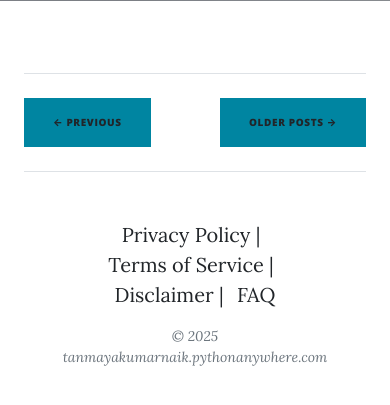
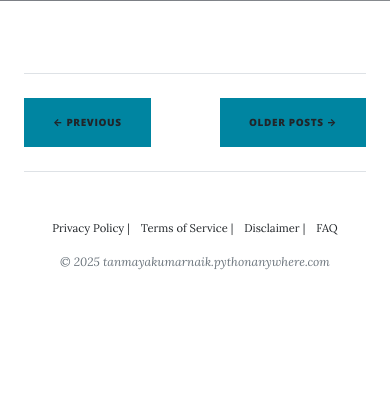
Before and after one commit to TanCannon/TechPost, a Flask app: template templates/index.html in a window 390 px wide. Shown: the part 375-780 px from the top of the page. Run offline with Flask 3, Linux system fonts and the light colour scheme; the template is opened without the code that fills it, so the values that code supplies are empty; parts of the project's set-up code (start-up, migrations or seed data) failed here and were passed over; some libraries are stand-ins or nearby versions.

Commit message:
fixed footer responsive in home page

```diff
--- a/static/css/index.css
+++ b/static/css/index.css
@@ -712,7 +712,9 @@ button:not(:disabled),
 .text-uppercase {
   text-transform: uppercase !important;
 }
-
+.text-responsive {
+    font-size: clamp(0.7rem, 2vw, 1.2rem);
+}
 /* rtl:begin:remove */
 
 /* rtl:end:remove */
@@ -908,7 +910,7 @@ header.masthead .site-heading .h1 {
 
 @media screen and (max-width:411px){
   #copy-right-label{
-    font-size: 0.7em;
+    font-size: 0.6em;
   }
   .nav-button{
     font-size: 0.5em;
```
